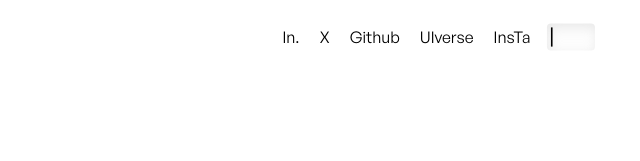
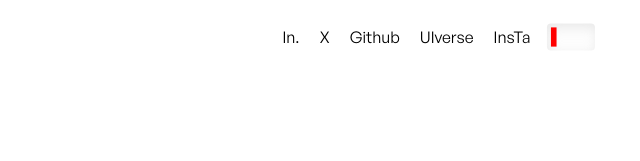
Before and after one commit to Satwinder04/S-portfolio, a plain HTML site: page index.html in a window 1280 px wide. Shown: the top 161 px of the page, 640-1280 px from the left. Drawn offline with nearby package versions, Linux system fonts and the light colour scheme; a script that the page names is missing.

Commit message:
code red

```diff
--- a/style.css
+++ b/style.css
@@ -492,11 +492,11 @@ body a {
     position: absolute;
     content: "";
     height: 1.4em;
-    width: 0.1em;
+    width: 0.4em;
     border-radius: 0px;
     left: 0.3em;
-    bottom: 0.3em;
-    background-color: rgb(0, 0, 0);
+    bottom: 0.28em;
+    background-color: rgb(255, 0, 0);
     -webkit-transition: .4s;
     -o-transition: .4s;
     transition: .4s;
@@ -512,5 +512,5 @@ input:checked+.slider:before {
     -webkit-transform: translateX(2.8em) rotate(360deg);
         -ms-transform: translateX(2.8em) rotate(360deg);
             transform: translateX(2.8em) rotate(360deg);
-    background: white;
+    background: rgb(255, 0, 0);
 }
```
